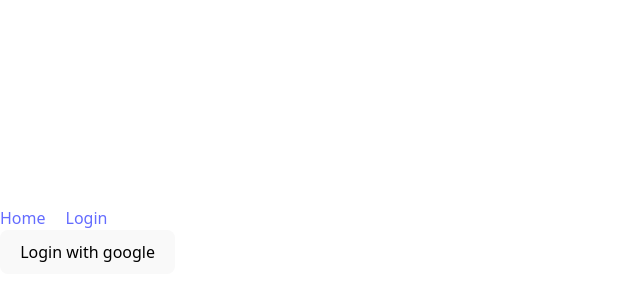
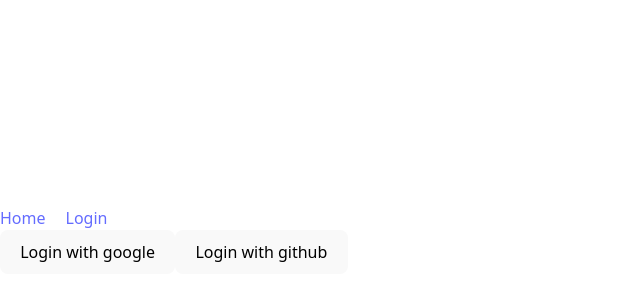
Before and after one commit to alalhosen/array-if-else-and-others, a React (Vite) app: page /login in a window 1280 px wide. Shown: the part 160-460 px from the top of the page, without its empty margins (0-640 px from the left). Built offline with nearby package versions, Linux system fonts and the light colour scheme.

Commit message:
login with github

```diff
--- a/src/components/Login/Login.jsx
+++ b/src/components/Login/Login.jsx
@@ -37,7 +37,10 @@ const Login = () => {
       {
       user ?
         <button onClick={handleSignOut}>Sign Out</button> :
-        <button onClick={handleGoogleSignIn}>Login with google</button>
+      <div>
+          <button onClick={handleGoogleSignIn}>Login with google</button>
+          <button>Login with github</button>
+      </div>
       }
       {user && (
         <div>
```
